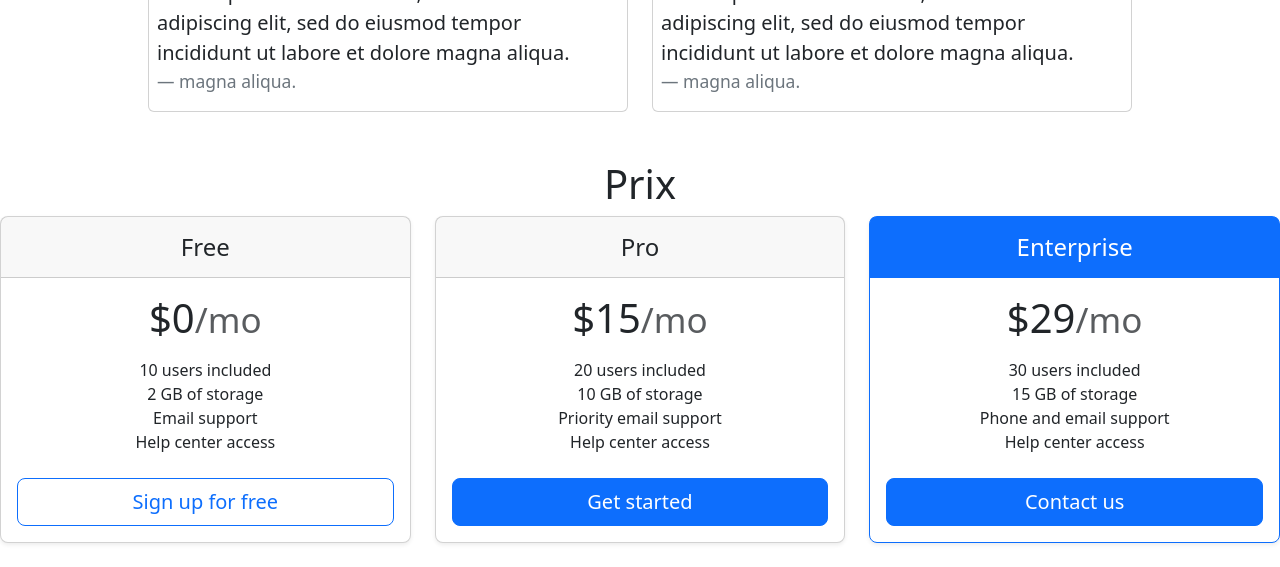
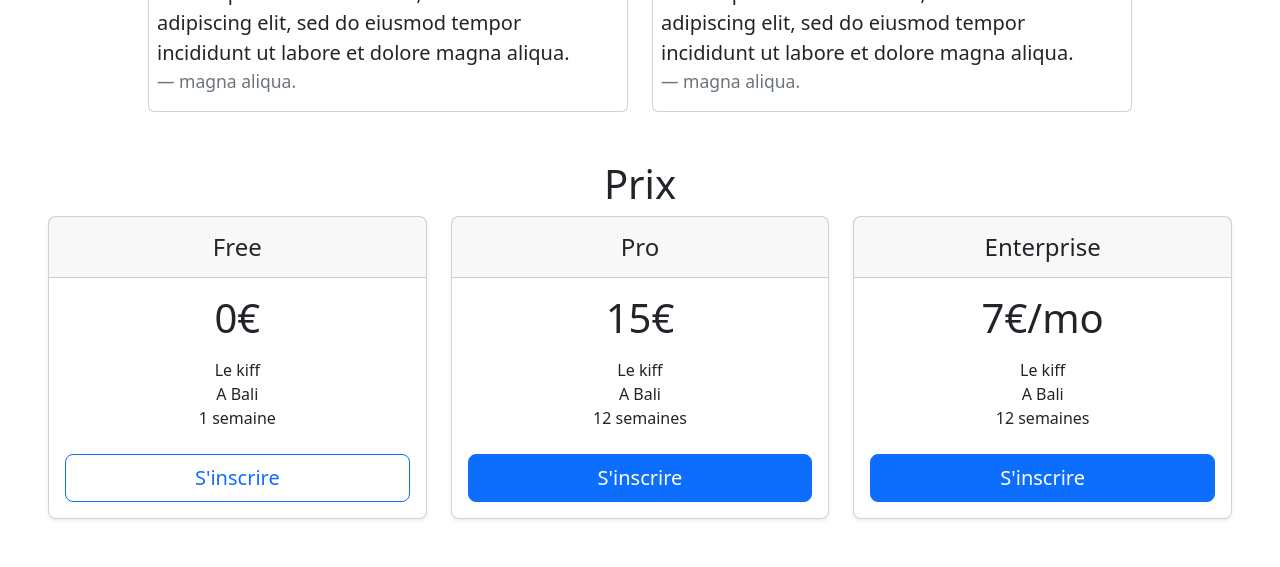
Before and after one commit to valentin-orrit/thp-the-surfing-project, a plain HTML site: page index.html in a window 1280 px wide. Shown: the part 1192-1759 px from the top of the page. Drawn offline with nearby package versions, Linux system fonts and the light colour scheme.

Commit message:
new content

```diff
--- a/index.html
+++ b/index.html
@@ -47,6 +47,7 @@
                   </div>
             </div>
 
+            <div>
                 <div class="my-5">
                     <h1 class="text-center my-3">
                         The Surfing Project en 3 points
@@ -85,9 +86,9 @@
                         Témoignages
                     </h1>
 
-                <div class="container d-flex justify-content-around text-center">
+                    <div class="container d-flex justify-content-evenly">
                         <div class="row">
-                        <div class="col">
+                            <div class="col-md-6">
                                 <div class="card" style="width: 30rem">
                                     <img src="static/pic-left.jpg" alt="..." />
                                     <div class="blockquote text-start px-2">
@@ -97,7 +98,7 @@
                                 </div>
                             </div>
 
-                        <div class="col">
+                            <div class="col-md-6">
                                 <div class="card" style="width: 30rem">
                                     <img src="static/pic-right.jpg" alt="..." />
                                     <div class="blockquote text-start px-2">
@@ -111,7 +112,7 @@
                 </div>
 
 
-            <div class="my-5">
+                <div class="mx-5">
                     <div class="pricing-header text-center">
                         <h1>Prix</h1>
                     </div>
@@ -123,14 +124,13 @@
                               <h4 class="my-0 fw-normal">Free</h4>
                             </div>
                             <div class="card-body">
-                          <h1 class="card-title pricing-card-title">$0<small class="text-muted fw-light">/mo</small></h1>
+                              <h1 class="card-title pricing-card-title">0€</h1>
                               <ul class="list-unstyled mt-3 mb-4">
-                            <li>10 users included</li>
-                            <li>2 GB of storage</li>
-                            <li>Email support</li>
-                            <li>Help center access</li>
+                                <li>Le kiff</li>
+                                <li>A Bali</li>
+                                <li>1 semaine</li>
                               </ul>
-                          <button type="button" class="w-100 btn btn-lg btn-outline-primary">Sign up for free</button>
+                              <button type="button" class="w-100 btn btn-lg btn-outline-primary">S'inscrire</button>
                             </div>
                           </div>
                         </div>
@@ -140,38 +140,37 @@
                               <h4 class="my-0 fw-normal">Pro</h4>
                             </div>
                             <div class="card-body">
-                          <h1 class="card-title pricing-card-title">$15<small class="text-muted fw-light">/mo</small></h1>
+                                <h1 class="card-title pricing-card-title">15€</h1>
                               <ul class="list-unstyled mt-3 mb-4">
-                            <li>20 users included</li>
-                            <li>10 GB of storage</li>
-                            <li>Priority email support</li>
-                            <li>Help center access</li>
+                                <li>Le kiff</li>
+                                <li>A Bali</li>
+                                <li>12 semaines</li>
                               </ul>
-                          <button type="button" class="w-100 btn btn-lg btn-primary">Get started</button>
+                              <button type="button" class="w-100 btn btn-lg btn-primary">S'inscrire</button>
                             </div>
                           </div>
                         </div>
                         <div class="col">
-                      <div class="card mb-4 rounded-3 shadow-sm border-primary">
-                        <div class="card-header py-3 text-white bg-primary border-primary">
+                          <div class="card mb-4 rounded-3 shadow-sm">
+                            <div class="card-header py-3">
                               <h4 class="my-0 fw-normal">Enterprise</h4>
                             </div>
                             <div class="card-body">
-                          <h1 class="card-title pricing-card-title">$29<small class="text-muted fw-light">/mo</small></h1>
+                                <h1 class="card-title pricing-card-title">7€/mo</small></h1>
                               <ul class="list-unstyled mt-3 mb-4">
-                            <li>30 users included</li>
-                            <li>15 GB of storage</li>
-                            <li>Phone and email support</li>
-                            <li>Help center access</li>
+                                <li>Le kiff</li>
+                                <li>A Bali</li>
+                                <li>12 semaines</li>
                               </ul>
-                          <button type="button" class="w-100 btn btn-lg btn-primary">Contact us</button>
+                              <button type="button" class="w-100 btn btn-lg btn-primary">S'inscrire</button>
+                            </div>
                           </div>
                         </div>
                       </div>
                 </div>
 
+            </div>
 
-            </div>
 
 
         </main>
--- a/style.css
+++ b/style.css
@@ -1,8 +1,3 @@
-html, body {
-    width: 100%;
-    height: 100%;
-}
-
 .navbar {
     background-color:#6A7275;
 }
```
Lines whose indentation alone changed are shown as unchanged.
